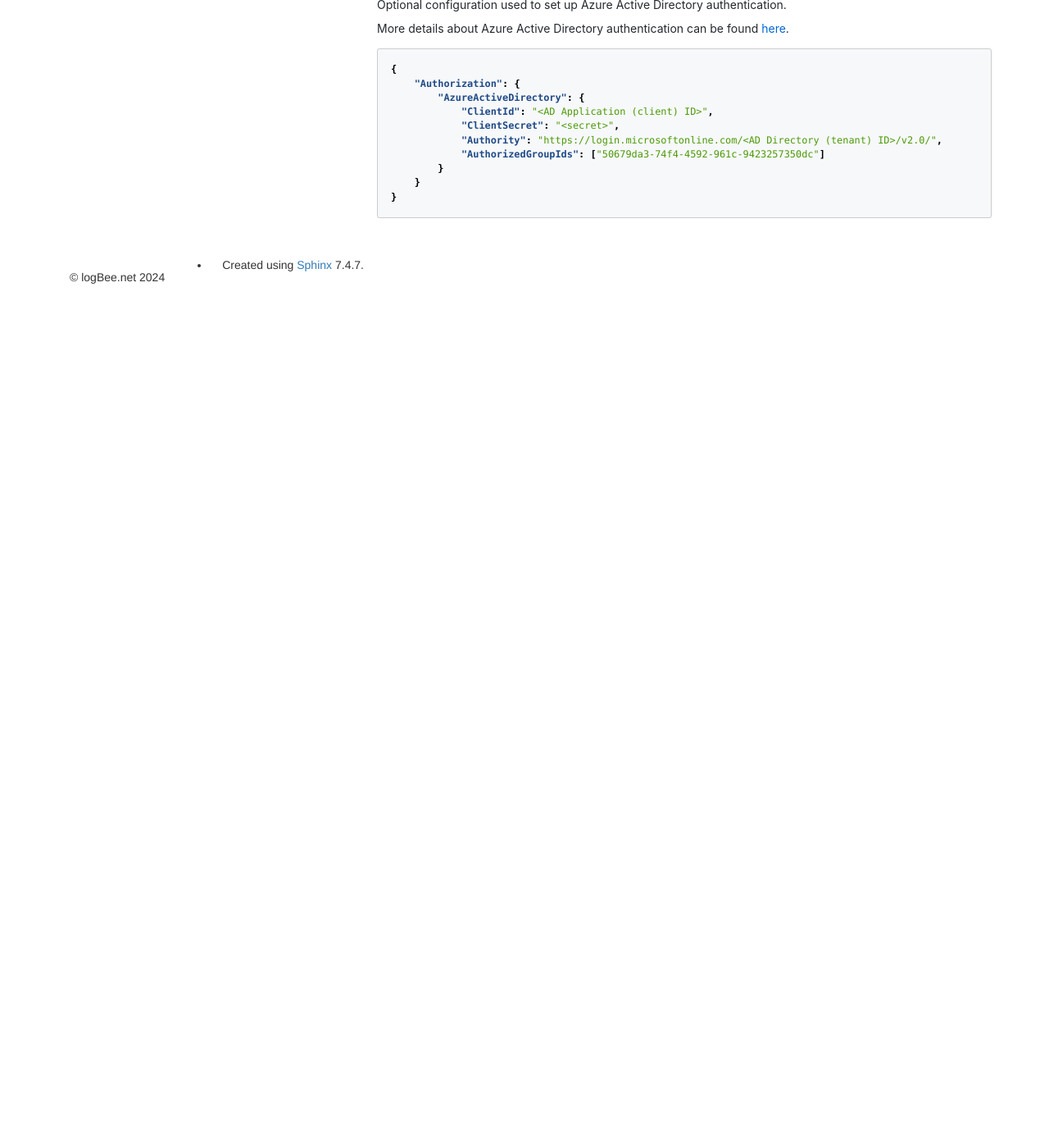
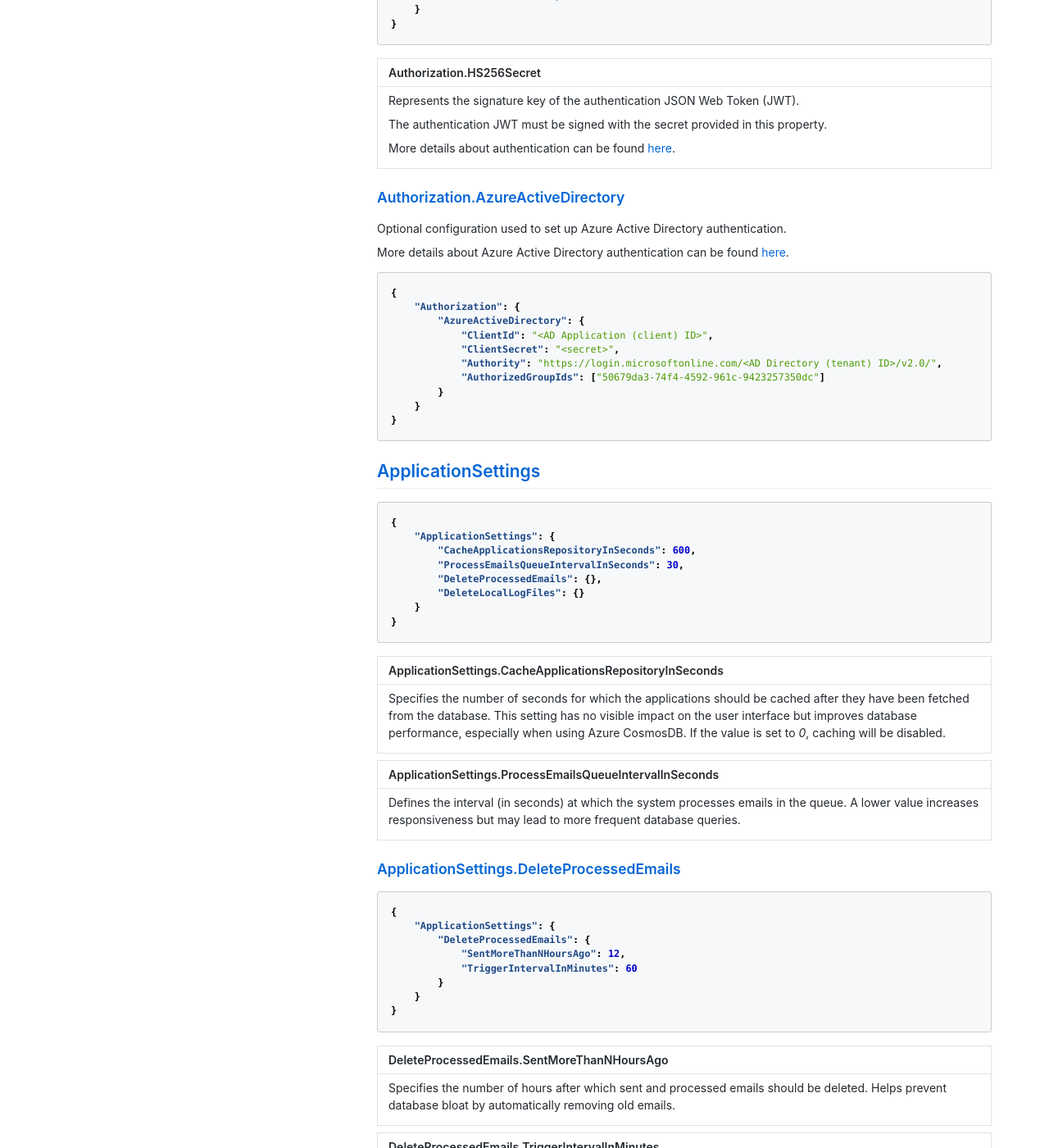
Before and after one commit to catalingavan/logbee.Documentation, a Sphinx documentation site: the page built from source/on-premises/logbee-frontend/configuration.rst, in a window 1280 px wide and 1400 px high, scrolled down 5510 px. Shown: the whole window at 82% size. Built offline with Sphinx 7.4.7, drawn with Linux system fonts in a browser that asks for light colours; nearby versions of some CDN libraries; library files that are not in the unit come from our copies; before the commit the page ends 5894 px from its top, so only the background shows below that; some of the changed text lies outside the part shown.

Commit message:
updating documentation

```diff
--- a/source/on-premises/logbee-backend/configuration.rst
+++ b/source/on-premises/logbee-backend/configuration.rst
@@ -107,7 +107,7 @@ Configuration used to connect to Azure Cosmos DB service.
                 "ConnectionString": "https://cosmos-db-name.documents.azure.com:443/;AccountKey=_accountKeyValue_;",
                 "DatabaseName": "LogbeeBackend",
                 "AzureStorageAccountConnectionString": "DefaultEndpointsProtocol=https;AccountName=storagename;AccountKey=_accountKeyValue_;EndpointSuffix=core.windows.net"
-            },
+            }
         }
     }
 
--- a/source/on-premises/logbee-frontend/configuration.rst
+++ b/source/on-premises/logbee-frontend/configuration.rst
@@ -8,19 +8,30 @@ A full example of the ``logbee.json`` configuration file can be found `here <htt
 .. contents:: Configuration options
    :local:
 
-LogBeeFrontendDomain
+LogbeeBackendConfigurationFilePath
 ~~~~~~~~~~~~~~~~~~~~~~~~~~~~~~~~~~~~~~~~~~~~~~~~~~~~~~~~~
 
-The domain of the logbee.Frontend application. This value is used in multiple places:
-
-- when generating the HTML titles
-- sets the default email domain for the authenticated users (``user1@logbee.dev``).
-- setting the sender email address to ``no-reply@`` + :ref:`LogBeeFrontendDomain <on-premises/logbee-frontend/configuration:LogBeeFrontendDomain>` (e.g., ``no-reply@logbee.dev``), if no other value is specified under the :ref:`Smtp.Sender <on-premises/logbee-frontend/configuration:Smtp.Sender>` configuration.
+The path to the Logbee.Backend configuration file. The value can be absolute or relative.
 
 .. code-block:: json
 
     {
-        "LogBeeFrontendDomain": "logbee.dev"
+        "LogbeeBackendConfigurationFilePath": "../../logbee.Backend/Configuration/logbee.json"
+    }
+
+LogbeeFrontendDomain
+~~~~~~~~~~~~~~~~~~~~~~~~~~~~~~~~~~~~~~~~~~~~~~~~~~~~~~~~~
+
+The domain of the Logbee.Frontend application. This value is used in multiple places:
+
+- when generating the HTML titles
+- sets the default email domain for the authenticated users (``user@{LogbeeFrontendDomain}``).
+- setting the sender email address to ``no-reply@`` + :ref:`LogbeeFrontendDomain <on-premises/logbee-frontend/configuration:LogbeeFrontendDomain>` (e.g., ``no-reply@logbee.dev``), if no other value is specified under the :ref:`Smtp.Sender <on-premises/logbee-frontend/configuration:Smtp.Sender>` configuration.
+
+.. code-block:: json
+
+    {
+        "LogbeeFrontendDomain": "logbee.dev"
     }
 
 StaticResourcesVersion
@@ -36,61 +47,37 @@ This property should be changed after an application update in order to invalida
         "StaticResourcesVersion": "1.0.0"
     }
 
-LogBeeBackendUrl
+LogbeeFrontendUrl
 ~~~~~~~~~~~~~~~~~~~~~~~~~~~~~~~~~~~~~~~~~~~~~~~~~~~~~~~~~
 
-Root url pointing to logbee.Backend application.
+Root url pointing to Logbee.Frontend application.
 
 .. code-block:: json
 
     {
-        "LogBeeBackendUrl": "http://logbee-backend.myapp.com/"
+        "LogbeeFrontendUrl": "http://logBee.myapp.com/"
     }
 
-LogBeeFrontendUrl
+LogbeeFrontend.BasicAuth.Password
 ~~~~~~~~~~~~~~~~~~~~~~~~~~~~~~~~~~~~~~~~~~~~~~~~~~~~~~~~~
 
-Root url pointing to logbee.Frontend application.
+The Basic HTTP authentication scheme password used to connect to Logbee.Frontend application.
 
 .. code-block:: json
 
     {
-        "LogBeeFrontendUrl": "http://logBee.myapp.com/"
+        "LogbeeFrontend.BasicAuth.Password": "_LogBeeFrontend_authorization_password_"
     }
 
-LogBeeBackend.BasicAuth.Password
+Logbee.License
 ~~~~~~~~~~~~~~~~~~~~~~~~~~~~~~~~~~~~~~~~~~~~~~~~~~~~~~~~~
 
-The Basic HTTP authentication scheme password used to connect to logbee.Backend application.
-
-This property should have the same value as the same property from ``logbee.Backend\Configuration\logbee.json``.
+The Logbee on-premises license key. Can be null.
 
 .. code-block:: json
 
     {
-        "LogBeeBackend.BasicAuth.Password": "_LogBeeBackend_authorization_password_"
-    }
-
-LogBeeFrontend.BasicAuth.Password
-~~~~~~~~~~~~~~~~~~~~~~~~~~~~~~~~~~~~~~~~~~~~~~~~~~~~~~~~~
-
-The Basic HTTP authentication scheme password used to connect to logbee.Frontend application.
-
-.. code-block:: json
-
-    {
-        "LogBeeFrontend.BasicAuth.Password": "_LogBeeFrontend_authorization_password_"
-    }
-
-LogBee.License
-~~~~~~~~~~~~~~~~~~~~~~~~~~~~~~~~~~~~~~~~~~~~~~~~~~~~~~~~~
-
-The LogBee on-premises license key. Can be null.
-
-.. code-block:: json
-
-    {
-        "LogBee.License": "eyJhbGciOiJIUzI1NiIsInR5cCI6IkpXVCJ9.eyJMaWNlbnNlSWQiOiIzNTczMDI1My00NGRhLTRiZmMtOGQ0MS1iMzUzMDRkZWUyMzciLCJMaWNlbnNlVHlwZSI6IkVudGVycHJpc2UifQ.K4htH3YOulrpVrkTJuHza81VrYloYvTsfRYzb4fpUYI"
+        "Logbee.License": "eyJhbGciOiJIUzI1NiIsInR5cCI6IkpXVCJ9.eyJMaWNlbnNlSWQiOiIzNTczMDI1My00NGRhLTRiZmMtOGQ0MS1iMzUzMDRkZWUyMzciLCJMaWNlbnNlVHlwZSI6IkVudGVycHJpc2UifQ.K4htH3YOulrpVrkTJuHza81VrYloYvTsfRYzb4fpUYI"
     }
 
 
@@ -119,6 +107,8 @@ Database
      - Sets the database provider to MySql.
    * - SqlServer
      - Sets the database provider to MS-SQL.
+   * - AzureCosmosDb
+     - Sets the database provider to Azure CosmosDB.
 
 .. list-table::
    :header-rows: 1
@@ -138,6 +128,12 @@ Database
    * - Database.SqlServer
    * - Required when "Database.Provider" is "SqlServer".
 
+.. list-table::
+   :header-rows: 1
+
+   * - Database.AzureCosmosDb
+   * - Required when "Database.Provider" is "AzureCosmosDb".
+
 Database.MongoDb
 ^^^^^^^^^^^^^^^^^^^^^^^^^^^^^^^^^^^^^^^^
 
@@ -149,7 +145,7 @@ Configuration used to connect to MongoDb database.
         "Database": {
             "MongoDb": {
                 "ConnectionString": "mongodb://localhost:27017?socketTimeoutMS=5000&connectTimeoutMS=5000",
-                "DatabaseName": "LogBeeFrontend"
+                "DatabaseName": "LogbeeFrontend"
             }
         }
     }
@@ -164,7 +160,7 @@ Configuration used to connect to MySql database.
     {
         "Database": {
             "MySql": {
-                "ConnectionString": "server=localhost;port=3306;database=LogBeeFrontend;uid=<replace_user>;password=<replace_password>;Charset=utf8;"
+                "ConnectionString": "server=localhost;port=3306;database=LogbeeFrontend;uid=<replace_user>;password=<replace_password>;Charset=utf8;"
             }
         }
     }
@@ -179,7 +175,25 @@ Configuration used to connect to MS-SQL database.
     {
         "Database": {
             "SqlServer": {
-                "ConnectionString": "Server=localhost;Database=LogBeeFrontend;User ID=<replace_user>;Password=<replace_password>;TrustServerCertificate=True;"
+                "ConnectionString": "Server=localhost;Database=LogbeeFrontend;User ID=<replace_user>;Password=<replace_password>;TrustServerCertificate=True;"
+            }
+        }
+    }
+
+Database.AzureCosmosDb
+^^^^^^^^^^^^^^^^^^^^^^^^^^^^^^^^^^^^^^^^
+
+Configuration used to connect to Azure CosmosDB database.
+
+.. code-block:: json
+
+    {
+        "Database": {
+            "AzureCosmosDb": {
+                "ApplicationRegion": "West Europe",
+                "ConnectionString": "https://cosmos-db-name.documents.azure.com:443/;AccountKey=_accountKeyValue_;",
+                "DatabaseName": "LogbeeFrontend",
+                "AzureStorageAccountConnectionString": "DefaultEndpointsProtocol=https;AccountName=storagename;AccountKey=_accountKeyValue_;EndpointSuffix=core.windows.net"
             }
         }
     }
@@ -207,7 +221,7 @@ Smtp.Sender
 
 The ``Smtp.Sender`` configuration is optional and allows for specifying the sender email address.
 
-If not specified (null), the sender email address will default to  ``no-reply@`` + :ref:`LogBeeFrontendDomain <on-premises/logbee-frontend/configuration:LogBeeFrontendDomain>` (e.g., ``no-reply@logbee.dev``).
+If not specified (null), the sender email address will default to  ``no-reply@`` + :ref:`LogbeeFrontendDomain <on-premises/logbee-frontend/configuration:LogbeeFrontendDomain>` (e.g., ``no-reply@logbee.dev``).
 
 .. code-block:: json
 
@@ -304,3 +318,83 @@ More details about Azure Active Directory authentication can be found :doc:`here
             }
         }
     }
+
+ApplicationSettings
+~~~~~~~~~~~~~~~~~~~~~~~~~~~~~~~~~~~~~~~~~~~~~~~~~~~~~~~~~
+
+.. code-block:: json
+
+    {
+        "ApplicationSettings": {
+            "CacheApplicationsRepositoryInSeconds": 600,
+            "ProcessEmailsQueueIntervalInSeconds": 30,
+            "DeleteProcessedEmails": {},
+            "DeleteLocalLogFiles": {}
+        }
+    }
+
+.. list-table::
+   :header-rows: 1
+
+   * - ApplicationSettings.CacheApplicationsRepositoryInSeconds
+   * - Specifies the number of seconds for which the applications should be cached after they have been fetched from the database.
+       This setting has no visible impact on the user interface but improves database performance, especially when using Azure CosmosDB.
+       If the value is set to `0`, caching will be disabled.
+
+.. list-table::
+   :header-rows: 1
+
+   * - ApplicationSettings.ProcessEmailsQueueIntervalInSeconds
+   * - Defines the interval (in seconds) at which the system processes emails in the queue. A lower value increases responsiveness but may lead to more frequent database queries.
+
+ApplicationSettings.DeleteProcessedEmails
+^^^^^^^^^^^^^^^^^^^^^^^^^^^^^^^^^^^^^^^^^^^^^^^^^^^^^^^^^^^^^^^^^^^^^^^
+
+.. code-block:: json
+
+    {
+        "ApplicationSettings": {
+            "DeleteProcessedEmails": {
+                "SentMoreThanNHoursAgo": 12,
+                "TriggerIntervalInMinutes": 60
+            }
+        }
+    }
+
+.. list-table::
+   :header-rows: 1
+
+   * - DeleteProcessedEmails.SentMoreThanNHoursAgo
+   * - Specifies the number of hours after which sent and processed emails should be deleted. Helps prevent database bloat by automatically removing old emails.
+
+.. list-table::
+   :header-rows: 1
+
+   * - DeleteProcessedEmails.TriggerIntervalInMinutes
+   * - Defines how often (in minutes) the system checks and removes processed emails that meet the criteria. A lower value ensures frequent cleanup but may increase database load.
+
+ApplicationSettings.DeleteLocalLogFiles
+^^^^^^^^^^^^^^^^^^^^^^^^^^^^^^^^^^^^^^^^
+
+.. code-block:: json
+
+    {
+        "ApplicationSettings": {
+            "DeleteLocalLogFiles": {
+                "CreatedMoreThanNDaysAgo": 3,
+                "TriggerIntervalInHours": 6
+            }
+        }
+    }
+
+.. list-table::
+   :header-rows: 1
+
+   * - DeleteLocalLogFiles.CreatedMoreThanNDaysAgo
+   * - The number of days after which local log files should be deleted.
+
+.. list-table::
+   :header-rows: 1
+
+   * - DeleteLocalLogFiles.TriggerIntervalInHours
+   * - The interval (in hours) at which the cleanup process runs.
```
Also changed, not shown: other parts of source/on-premises/logbee-frontend/configuration.rst (+2 -1 lines), source/on-premises/logbee-backend/index.rst (+34 -9 lines), source/on-premises/logbee-frontend/index.rst (+28 -15 lines).
